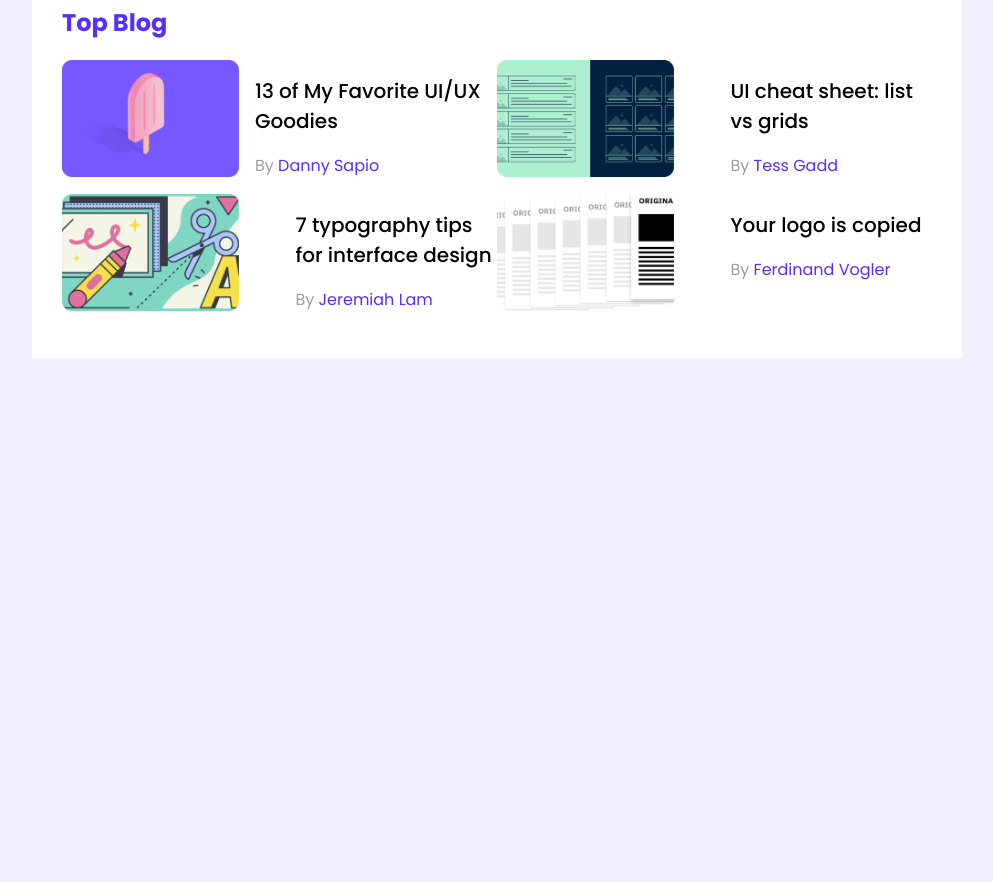
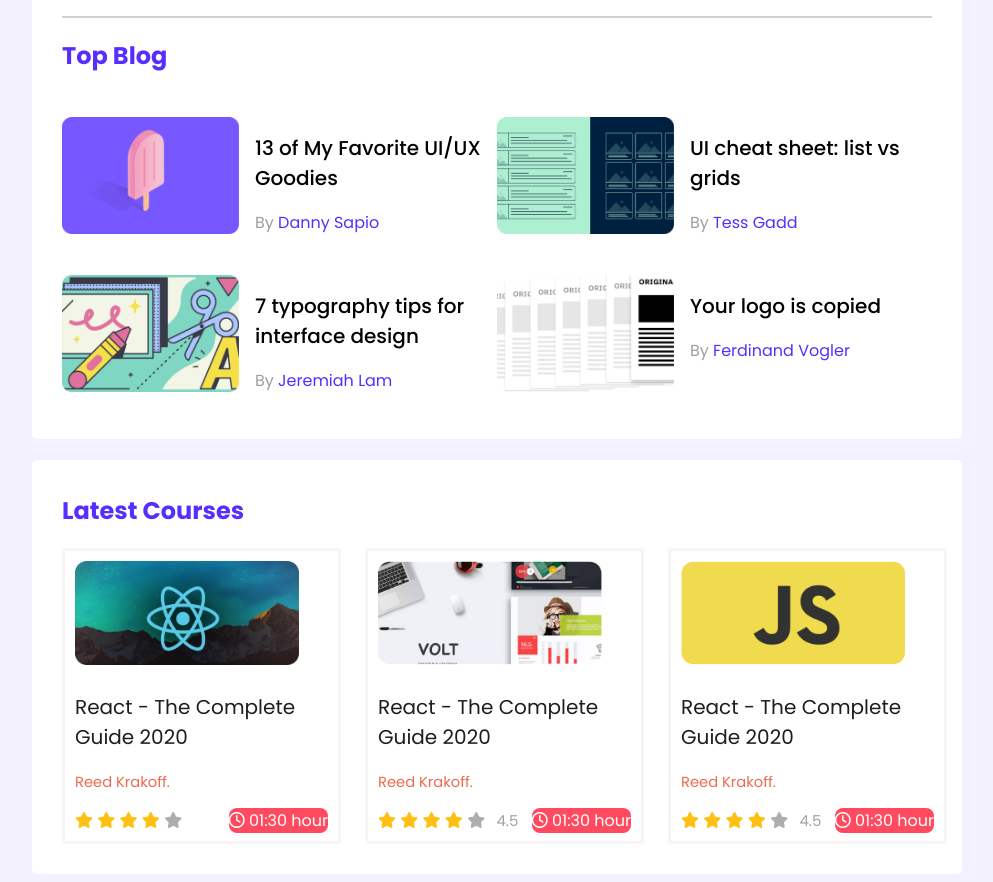
Before and after one commit to mehedinur/leader-boardcss3, a plain HTML site: page index.html in a window 1280 px wide. Shown: the part 278-1160 px from the top of the page, without its empty margins (143-1136 px from the left). Before the commit the page ends 800 px from the top, so only its background shows below. Drawn offline with Linux system fonts and the light colour scheme.

Commit message:
commited some section in html and added css

```diff
--- a/index.html
+++ b/index.html
@@ -6,13 +6,20 @@
     <meta http-equiv="X-UA-Compatible" content="IE=edge">
     <meta name="viewport" content="width=device-width, initial-scale=1.0">
     <title>Leader board</title>
+    <!-- font awossam -->
+    <script src="https://kit.fontawesome.com/25298b3df7.js" crossorigin="anonymous"></script>
     <!-- stylesheet -->
     <link rel="stylesheet" href="styles/style.css">
+
 </head>
 
 <body>
     <!-- header part start -->
     <header>
+
+        <nav>
+
+        </nav>
 
     </header>
     <!-- header part end -->
@@ -63,7 +70,7 @@
                             <p class="blog-author"> By <a href=""> Danny Sapio</a></p>
                         </div>
                     </article>
-                    <article class="blogs">
+                    <article class="blog">
                         <div class="thumbnail">
                             <img src="images/blogs/blog-2.png" alt="">
                         </div>
@@ -73,7 +80,7 @@
                             <p class="blog-author"> By <a href="">Tess Gadd</a></p>
                         </div>
                     </article>
-                    <article class="blogs">
+                    <article class="blog">
                         <div class="thumbnail">
                             <img src="images/blogs/blog-3.png" alt="">
                         </div>
@@ -83,7 +90,7 @@
                             <p class="blog-author"> By <a href=""> Jeremiah Lam</a></p>
                         </div>
                     </article>
-                    <article class="blogs">
+                    <article class="blog">
                         <div class="thumbnail">
                             <img src="images/blogs/blog-4.png" alt="">
                         </div>
@@ -96,6 +103,80 @@
                 </div>
             </div>
         </section>
+        <section class="container">
+            <h2 class="section-title">Latest Courses</h2>
+            <div class="Courses">
+                <div class="course">
+                    <div class="course-banner">
+                        <img src="images/courses/course-1.png" alt="a react course">
+                        <div class="course-info">
+                            <h3 class="course-title">React - The Complete <br> Guide 2020</h3>
+                            <p class="course-author">Reed Krakoff.</p>
+                        </div>
+                    </div>
+                    <div class="course-detail">
+                        <div>
+                            <i class="fas fa-star filled"></i>
+                            <i class="fas fa-star filled"></i>
+                            <i class="fas fa-star filled"></i>
+                            <i class="fas fa-star filled"></i>
+                            <i class="fas fa-star empty"></i>
+                            <span>4.5</span>
+                        </div>
+                        <div class="course-duration">
+                            <i class="far fa-clock"></i>
+                            01:30 hour
+                        </div>
+                    </div>
+                </div>
+                <div class="course">
+                    <div class="course-banner">
+                        <img src="images/courses/course-2.png" alt="a react course">
+                    </div>
+                    <div class="course-info">
+                        <h3 class="course-title">React - The Complete <br> Guide 2020</h3>
+                        <p class="course-author">Reed Krakoff.</p>
+                    </div>
+                    <div class="course-detail">
+                        <div>
+                            <i class="fas fa-star filled"></i>
+                            <i class="fas fa-star filled"></i>
+                            <i class="fas fa-star filled"></i>
+                            <i class="fas fa-star filled"></i>
+                            <i class="fas fa-star empty"></i>
+                            <span class="ratings">4.5</span>
+                        </div>
+                        <div class="course-duration">
+                            <i class="far fa-clock"></i>
+                            01:30 hour
+                        </div>
+                    </div>
+                </div>
+                <div class="course">
+                    <div class="course-banner">
+                        <img src="images/courses/course-3.png" alt="a react course">
+                        <div class="course-info">
+                            <h3 class="course-title">React - The Complete <br> Guide 2020</h3>
+                            <p class="course-author">Reed Krakoff.</p>
+                        </div>
+                    </div>
+                    <div class="course-detail">
+                        <div>
+                            <i class="fas fa-star filled"></i>
+                            <i class="fas fa-star filled"></i>
+                            <i class="fas fa-star filled"></i>
+                            <i class="fas fa-star filled"></i>
+                            <i class="fas fa-star empty"></i>
+                            <span class="ratings">4.5</span>
+                        </div>
+                        <div class="course-duration">
+                            <i class="far fa-clock"></i>
+                            01:30 hour
+                        </div>
+                    </div>
+                </div>
+            </div>
+        </section>
     </main>
     <!-- main part end -->
 </body>
--- a/styles/style.css
+++ b/styles/style.css
@@ -1,6 +1,7 @@
 /* fonts */
 @import url('https://fonts.googleapis.com/css2?family=DM+Serif+Display&family=Merriweather:wght@300;400&family=Poppins:wght@100;300;400;500;600;700&display=swap');
 
+@import url('https://fonts.googleapis.com/css2?family=DM+Serif+Display&family=Merriweather:wght@300;400&family=Poppins:wght@100;300;400;500;600;700&family=Roboto:wght@100;300;400;500;700&display=swap');
 /* common style or utilities */
 body{
     font-family: 'Poppins', sans-serif;
@@ -9,13 +10,16 @@ body{
 
 main{
     display: flex;
-    justify-content: center;
+    flex-direction: column;
+    align-items: center;
 }
 
 .container{
     background-color: #FFFFFF;
     width: 870px;
     padding: 30px;
+    margin-top: 21px;
+    border-radius: 5px;
 }
 
 
@@ -51,21 +55,25 @@ main{
 
 hr{
     border: 1px solid #D1D1D1;
+    margin-bottom: 20px;
 }
 
 /* top blogs part */
+
 .blogs{
     display: grid;
     grid-template-columns: repeat(2, 1fr);
 }
+
 .blog{
     display: flex;
+   margin-top: 24px;
+
 }
 
 .thumbnail img{
     width: 177px;
     height: 117px;
-
 }
 
 .blog-info{
@@ -73,16 +81,75 @@ hr{
 }
 
 .blog-info a{
-     text-decoration: none;
-     color: #562EFF;
-     font-size: 16px;
+    text-decoration: none;
+    font-size: 16px;
+    color: #562EFF;
 }
+
 .blog-title{
+    font-size: 20px;
     font-weight: 500;
-    font-size: 20px;
+
 }
 
 .blog-author{
-    color: #9F9F9F;
-    font-size: 16px;
+      color: #9F9F9F;
+      font-size: 16px;
 }
+
+/* course part */
+
+.Courses{
+    display: grid;
+    grid-template-columns: repeat(3, 1fr);
+    grid-column-gap: 24px;
+}
+
+.course{
+    width: 253px;
+    height: 270px;
+    color: #FFFFFF;
+    border-radius: 4px;
+    border: 3px solid #f9f5f5;
+    padding: 10px;
+}
+
+.course-banner img{
+    width: 224px;
+    height: 104px;
+}
+
+.course-title{
+    color: #1E1E1E;
+    font-weight: 400;
+    font-size: 20.0336px;
+}
+
+.course-author{
+    color: #ED6B4F;
+    font-size: 14.6913px;
+}
+
+.course-detail{
+    display: flex;
+    justify-content: space-between;
+}
+
+
+.fa-star.filled{
+   color: #FFC014;
+}
+ .fa-star.empty{
+    color: #AEAEAE;
+}
+
+.course-duration{
+    background-color: #FF4A60;
+    border-radius: 8px;
+}
+
+.ratings{
+    color: #A2A2A2;
+    font-size: 15px;
+    margin-left: 7px;
+}
```
